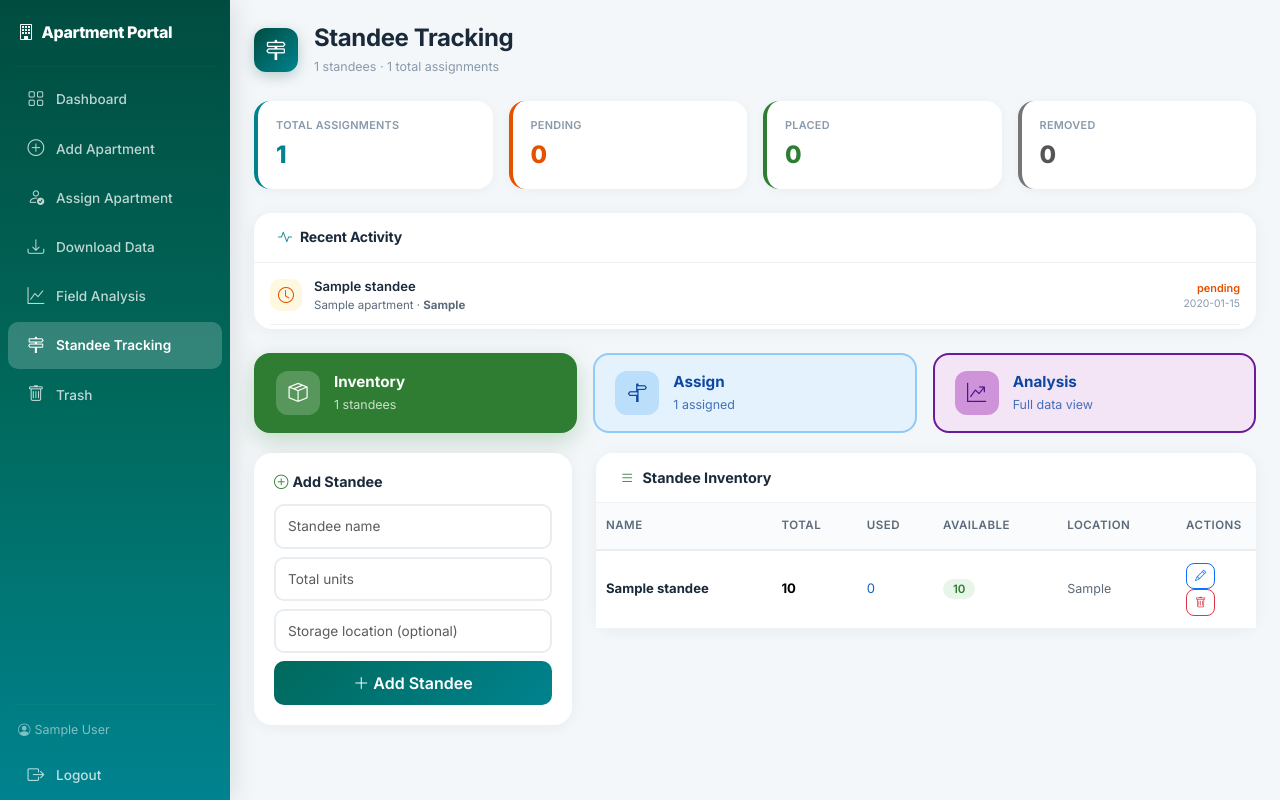
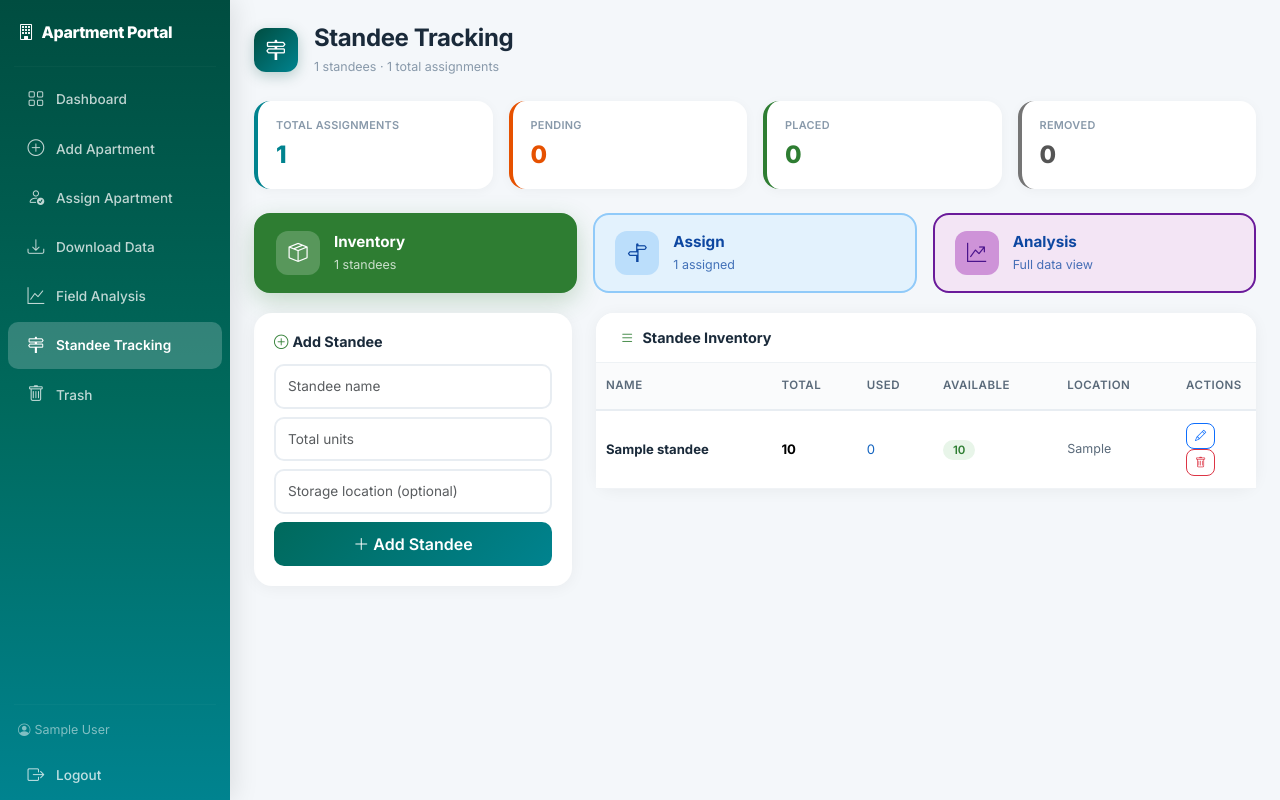
Before and after one commit to iztri/partment-portal, a Flask app: page /marketing/standees in a window 1280 px wide. Run offline with Flask 3, Linux system fonts and the light colour scheme; the visitor is signed in with stand-in values (Sample User, id 1); tables that the repository leaves empty hold one stand-in row (values such as "Sample post").

Commit message:
remove recent activity from standee tracking

```diff
--- a/templates/marketing_standees.html
+++ b/templates/marketing_standees.html
@@ -85,44 +85,6 @@ body{background:#f4f7fa;margin-left:230px;padding:24px;}
     </div>
   </div>
 
-  {# ── Activity Feed ── #}
-  {% if standee_activity %}
-  <div class="card mb-4">
-    <div class="card-header bg-white py-3 px-4" style="border-radius:18px 18px 0 0;border-bottom:1px solid #eef2f5;">
-      <h5 class="mb-0" style="font-weight:700;font-size:.88rem;color:#1a2a3a;letter-spacing:-.2px;">
-        <i class="bi bi-activity me-2" style="color:#00838f;"></i>Recent Activity
-      </h5>
-    </div>
-    <div class="card-body p-0" style="max-height:280px;overflow-y:auto;">
-      <div style="padding:4px 16px;">
-        {% for a in standee_activity %}
-        <div style="display:flex;align-items:center;gap:12px;padding:10px 0;border-bottom:1px solid #f0f3f6;">
-          <div style="width:32px;height:32px;border-radius:10px;display:flex;align-items:center;justify-content:center;flex-shrink:0;
-            {% if a.status == 'Placed' %}background:#e8f5e9;color:#2e7d32;
-            {% elif a.status == 'Removed' %}background:#ffebee;color:#c62828;
-            {% else %}background:#fff8e1;color:#e65100;{% endif %}">
-            <i class="bi {% if a.status == 'Placed' %}bi-box-seam{% elif a.status == 'Removed' %}bi-trash{% else %}bi-clock{% endif %}"></i>
-          </div>
-          <div style="flex:1;min-width:0;">
-            <div style="font-weight:600;font-size:.82rem;color:#1a2a3a;">{{ a.standee_name }}</div>
-            <div style="font-size:.72rem;color:#5a6a7a;">
-              {{ a.apartment_name }} &middot; <strong>{{ a.assigned_to }}</strong>
-            </div>
-          </div>
-          <div style="text-align:right;flex-shrink:0;">
-            <div style="font-size:.68rem;font-weight:600;{% if a.status == 'Placed' %}color:#2e7d32;{% elif a.status == 'Removed' %}color:#c62828;{% else %}color:#e65100;{% endif %}">
-              {{ a.status }}
-            </div>
-            <div style="font-size:.65rem;color:#8899aa;">
-              {{ (a.placed_at or a.removed_at or '')[:16] }}
-            </div>
-          </div>
-        </div>
-        {% endfor %}
-      </div>
-    </div>
-  </div>
-  {% endif %}
 
   <div class="tab-boxes">
     <div class="tab-card inventory active" data-tab="inventory" onclick="switchTab(this)">
```
